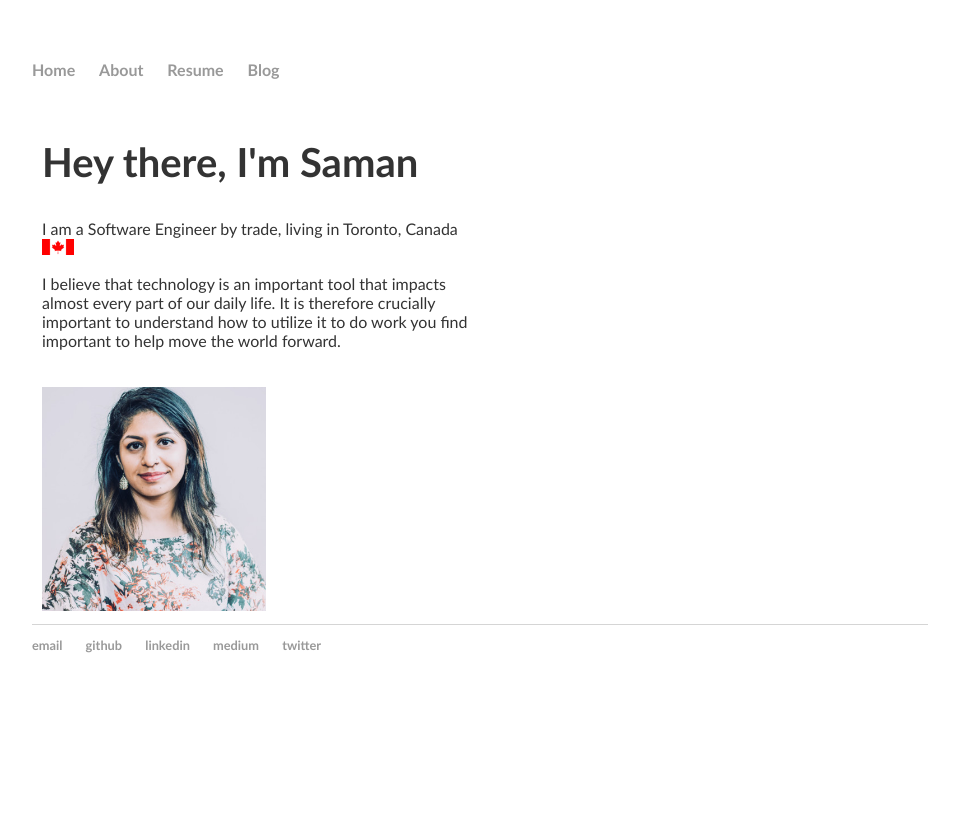
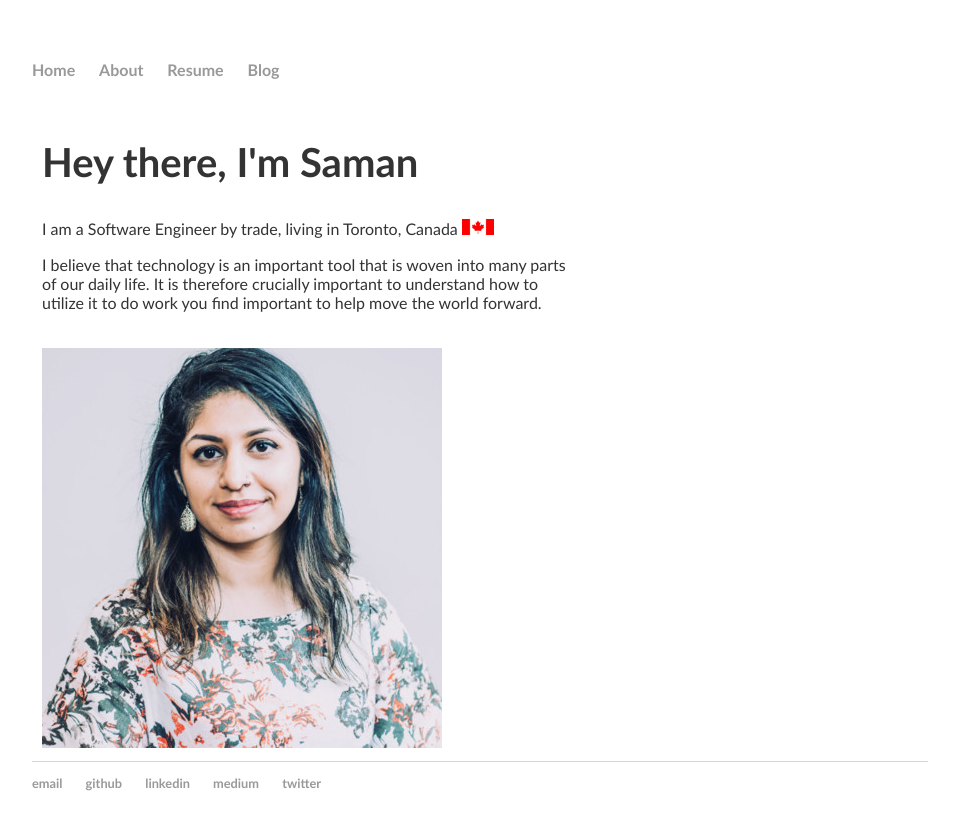
Before and after one commit to snalvi/snalvi.github.io, a Jekyll site: the page built from index.html, in a window 1280 px wide. Shown: the top 830 px of the page, without its empty margins (160-1119 px from the left). Built offline with Jekyll 4.4.1, drawn with Linux system fonts in a browser that asks for light colours.

Commit message:
Updating About

```diff
--- a/about/index.html
+++ b/about/index.html
@@ -4,5 +4,5 @@ title: About
 ---
 	<h1>{{ page.title }}</h1>
 	<p>
-		I was exposed to technology from a very early age, and grew up building webistes and tinkering with the home PC. Website building eventually lead me to Computer Science classes in High School and then to University. I am passionate about technology, and love discussing its application to the real world.
+		I was exposed to technology from a very early age, and grew up building webistes and tinkering with the home PC. It is something I am passionate about, and love discussing its application, growth, and impact in the world.
 	</p>
--- a/css/main.css
+++ b/css/main.css
@@ -6,7 +6,6 @@
 .column {
   float: left;
   padding: 10px;
-  width: 50%;
 }
 
 /* Clear floats after the columns */
@@ -16,8 +15,16 @@
   clear: both;
 }
 
+.left {
+    width: 60%;
+}
+
+.right {
+    width: 40%;
+}
+
 .panel-image {
-    width: 50%;
+    width: 40%;
 }
 
 /* Responsive layout - makes the two columns stack on top of each other instead of next to each other */
--- a/index.html
+++ b/index.html
@@ -4,7 +4,7 @@ title: Saman Alvi, Senior Software Engineer
 ---
 <div class="main-container">
 	<div class="row">
-		<div class="column">
+		<div class="column left">
 			<h2>Hey there, I'm Saman</h2>
 			<span>
 				<p>
@@ -12,11 +12,13 @@ title: Saman Alvi, Senior Software Engineer
 				</p>
 			</span>
 			<p>
-				I believe that technology is an important tool that impacts almost every part of our daily life. It is therefore crucially important to understand how to utilize it to do work you find important to help move the world forward.
+				I believe that technology is an important tool that is woven into many parts of our daily life. It is therefore crucially important to understand how to utilize it to do work you find important to help move the world forward.
 			</p>
 		</div>
-		<div class="column">
-			<img class="panel-image" src="assets/saman.jpeg" />
+		<div class="column right">
+			<div class="panel-image">
+				<img src="assets/saman.jpeg" />
+			</div>
 		</div>
 	</div>
 </div>
```
